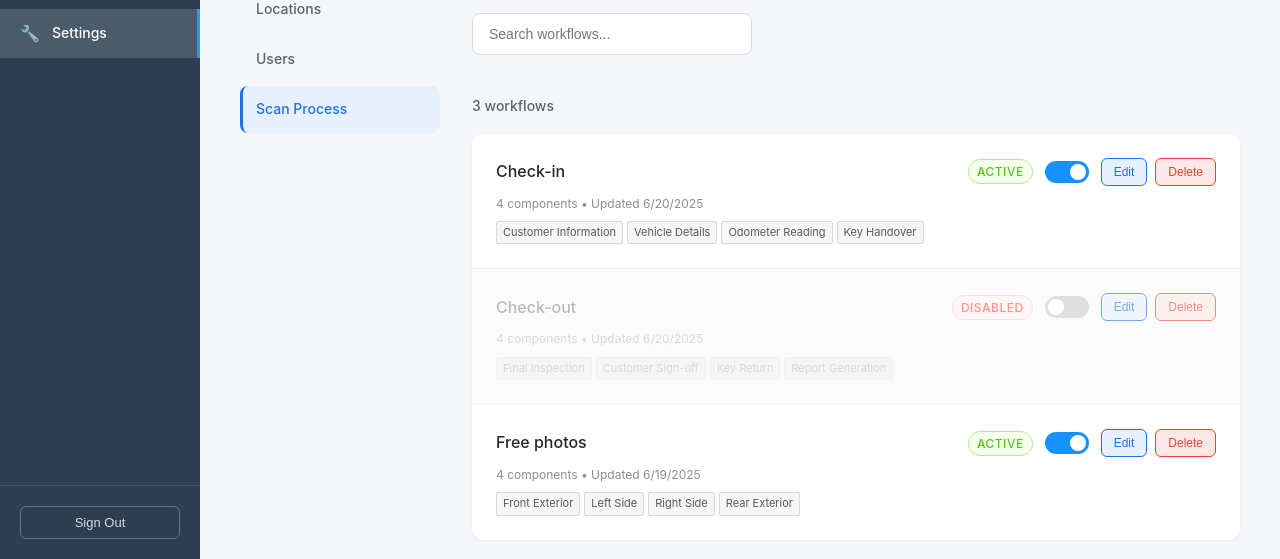
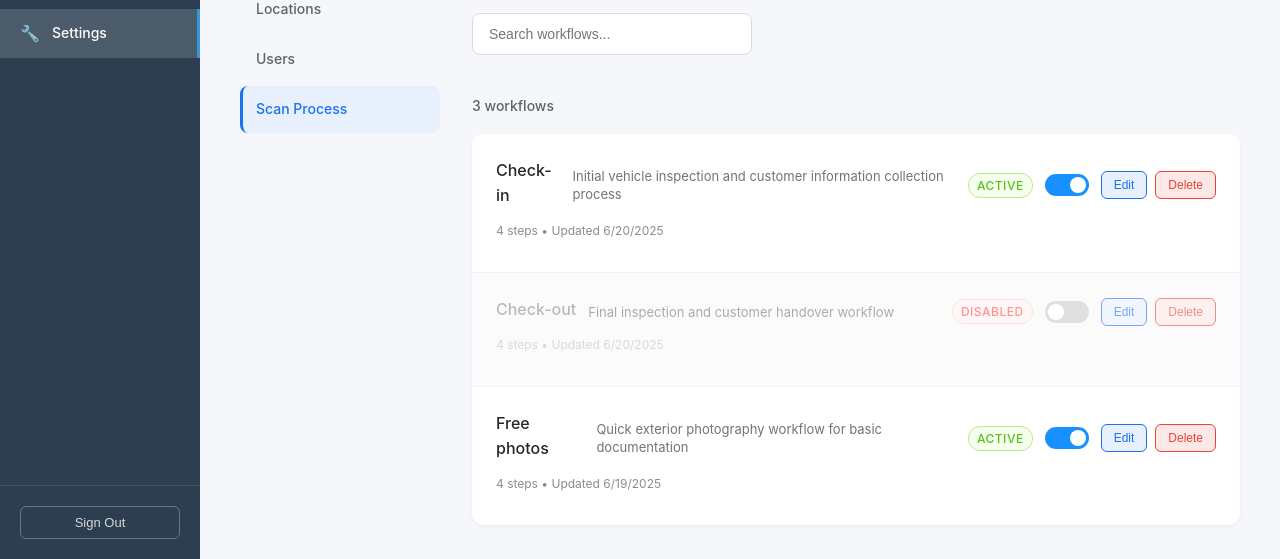
Before and after one commit to ugenedc/ProoftecWorkflowbuilder, a plain HTML site: page index.html in a window 1280 px wide. Shown: the part 241-800 px from the top of the page. Drawn offline with Linux system fonts and the light colour scheme.

Commit message:
Remove component tags and add workflow descriptions

```diff
--- a/index.html
+++ b/index.html
@@ -299,7 +299,14 @@
             font-size: 16px;
             font-weight: 500;
             color: #262626;
+            margin: 0 0 4px 0;
+        }
+
+        .workflow-description {
+            font-size: 13px;
+            color: #6c757d;
             margin: 0;
+            line-height: 1.4;
         }
 
         .workflow-actions {
@@ -716,6 +723,7 @@
                 {
                     id: 1,
                     name: "Check-in",
+                    description: "Initial vehicle inspection and customer information collection process",
                     active: true,
                     components: [
                         { component: 'customerInfo', name: 'Customer Information' },
@@ -729,6 +737,7 @@
                 {
                     id: 2,
                     name: "Check-out",
+                    description: "Final inspection and customer handover workflow",
                     active: false,
                     components: [
                         { component: 'finalInspection', name: 'Final Inspection' },
@@ -742,6 +751,7 @@
                 {
                     id: 3,
                     name: "Free photos",
+                    description: "Quick exterior photography workflow for basic documentation",
                     active: true,
                     components: [
                         { component: 'frontExterior', name: 'Front Exterior' },
@@ -776,23 +786,19 @@
 
         function createWorkflowItem(workflow) {
             const components = workflow.components || [];
-            const componentTags = components.slice(0, 8).map(comp => {
-                const data = componentData[comp.component];
-                return data ? `<span class="component-tag">${data.name}</span>` : '';
-            }).join('');
-
-            const moreCount = components.length > 8 ? components.length - 8 : 0;
             const updatedDate = new Date(workflow.updatedAt).toLocaleDateString();
             const isActive = workflow.active;
             const statusClass = isActive ? 'active' : 'disabled';
             const statusText = isActive ? 'Active' : 'Disabled';
             const itemClass = isActive ? '' : ' inactive';
+            const description = workflow.description || '';
 
             return `
                 <div class="workflow-item${itemClass}" onclick="editWorkflow(${workflow.id})">
                     <div class="workflow-header">
                         <div class="workflow-title-section">
                             <h3 class="workflow-title">${workflow.name}</h3>
+                            ${description ? `<p class="workflow-description">${description}</p>` : ''}
                         </div>
                         <div class="workflow-controls" onclick="event.stopPropagation()">
                             <span class="workflow-status ${statusClass}">${statusText}</span>
@@ -808,11 +814,7 @@
                         </div>
                     </div>
                     <div class="workflow-meta">
-                        ${components.length} components • Updated ${updatedDate}
-                    </div>
-                    <div class="workflow-components">
-                        ${componentTags}
-                        ${moreCount > 0 ? `<span class="component-tag">+${moreCount} more</span>` : ''}
+                        ${components.length} step${components.length !== 1 ? 's' : ''} • Updated ${updatedDate}
                     </div>
                 </div>
             `;
```
